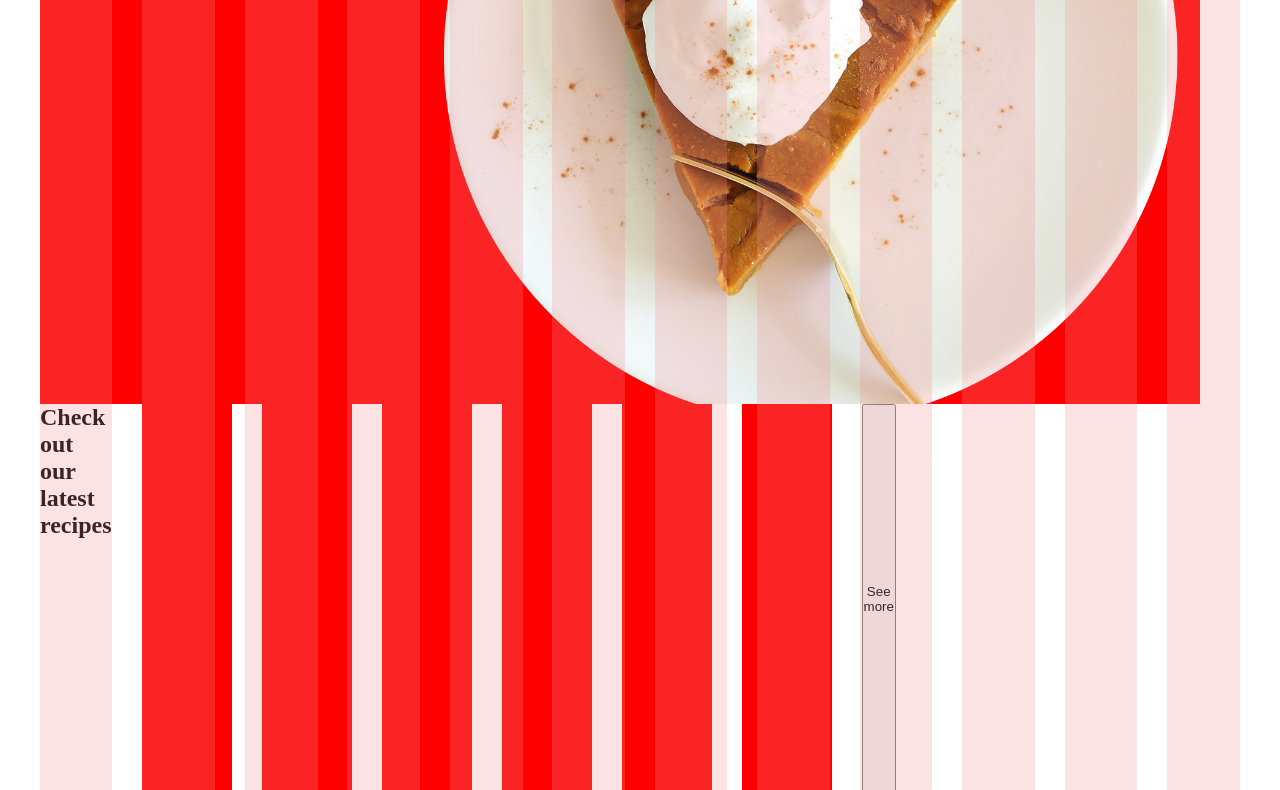
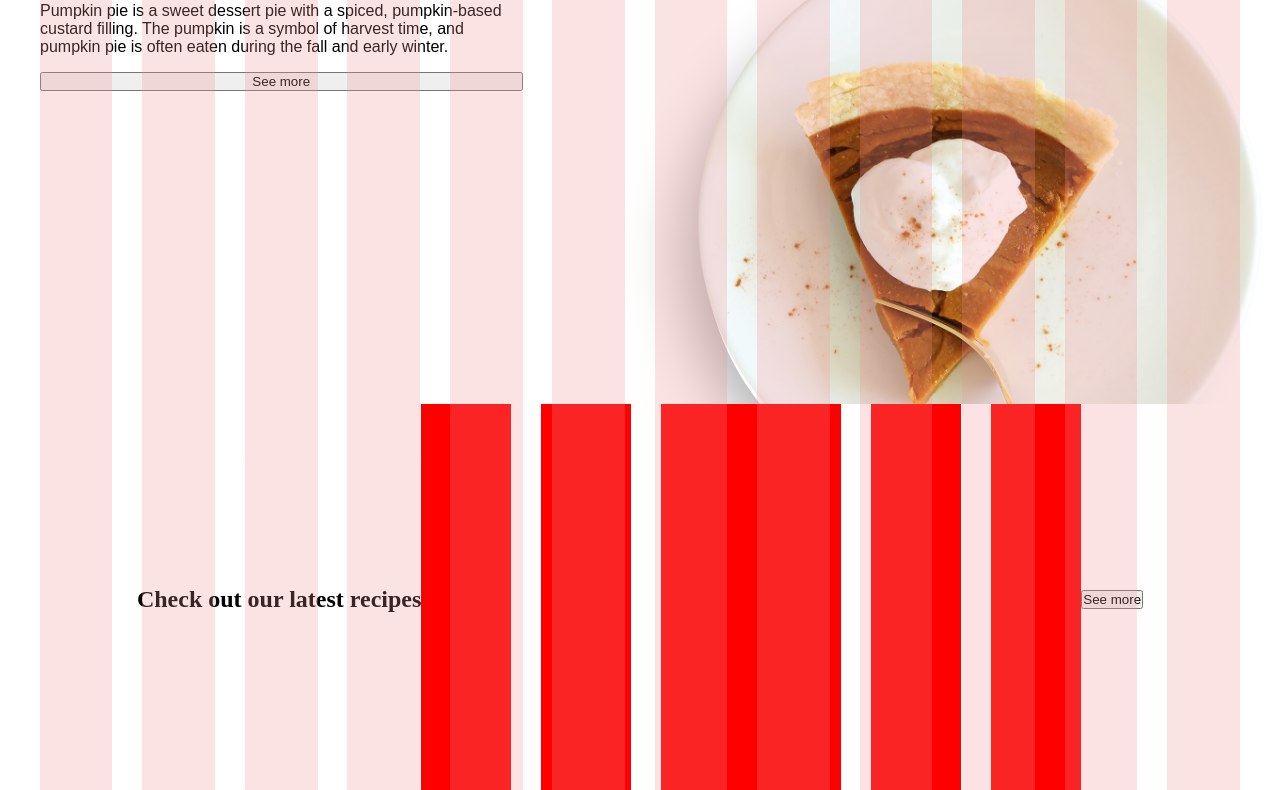
Before and after one commit to EidurK/hop1-vef1, a website: page index.html in a window 1280 px wide. Shown: the part 556-1346 px from the top of the page. Drawn offline with Linux system fonts and the light colour scheme.

Commit message:
Hero section layout fix

```diff
--- a/index.html
+++ b/index.html
@@ -26,11 +26,11 @@
                 <p>Pumpkin pie is a sweet dessert pie with a spiced, pumpkin-based custard filling. The pumpkin is a symbol of harvest time, and pumpkin pie is often eaten during the fall and early winter.</p>
                 <button type="button">See more</button>
               </div>
-              <div class="background-image">
-                <div class="group">
-                  <div class="shadow-circle"></div>
-                  <img src="myndir/PumpkinPie.png" alt="">
-                </div>
+            </div>
+            <div class="background-image">
+              <div class="group">
+                <div class="shadow-circle"></div>
+                <img src="myndir/PumpkinPie.png" alt="">
               </div>
             </div>
             <!--info text mun vera með heading, texta og takka til að kíkja á eithvað-->
--- a/styles/Hero.scss
+++ b/styles/Hero.scss
@@ -1,26 +1,20 @@
-.hero-section{
-  width: 100%;
+.hero-section {
   height: 800px;
-  position: relative;
-  overflow: hidden;
 }
 
-.hero-section>.content{
-  grid-column: span 12;
-  display: inherit;
-  grid-template-columns: inherit;
-  position: sticky;
-  top: 0;
-  height: inherit;
-  width: 100%;
-  overflow: hidden;
-  z-index: -1;
+.hero-section>.content {
+  width: var(--width-offset);
+  max-width: var(--max-width);
+  display: grid;
+  grid-template-columns: repeat(var(--columns), 1fr);
+  justify-items: center;
+  gap: var(--gutter);
+
 }
 
-.hero-section>.text{
+.hero-section .text {
   grid-column: span 5;
-  height:100%;
-  width: 50%;
+  height: 100%;
   display: flex;
   flex-direction: column;
   align-content: center;
--- a/styles/background-image.scss
+++ b/styles/background-image.scss
@@ -1,22 +1,22 @@
-.background-image{
+.background-image {
   position: absolute;
   display: flex;
   align-items: center;
-  justify-content:flex-end;
+  justify-content: flex-end;
+  width: 100vw;
   height: inherit;
-  width: 100vw;
   overflow: hidden;
-  background-color: #ff0000;
-  left: -10%;
+  z-index: -1;
 }
-.background-image > .group{
+
+.background-image>.group {
   position: relative;
-  top: 10%;
+  top: 30%;
   display: flex;
   align-items: center;
-  justify-content:center;
+  justify-content: center;
 
-  width: 65%;
+  width: 50%;
 }
 
 .background-image .shadow-circle {
@@ -26,13 +26,14 @@
   align-items: center;
   justify-content: center;
 
-  width:80% ;
+  width: 80%;
   aspect-ratio: 1/1;
 
-  box-shadow: -20px 10px 60px rgba(0,0,0,0.3);
+  box-shadow: -20px 10px 60px rgba(0, 0, 0, 0.3);
   border-radius: 50%;
   z-index: -1;
 }
+
 .background-image img {
   position: relative;
 }
--- a/styles/sections.scss
+++ b/styles/sections.scss
@@ -1,13 +1,5 @@
 section {
-  width: var(--width-offset);
-  max-width: var(--max-width);
-  grid-column: span 12;
   display: flex;
-  flex-direction: column;
-  gap: var(--spacing);
-
-  display: grid;
-  grid-template-columns: repeat(var(--columns), 1fr);
-  justify-items: center;
-  gap: var(--gutter);
+  justify-content: center;
+  align-items: center;
 }
--- a/styles/wrapper.scss
+++ b/styles/wrapper.scss
@@ -10,7 +10,7 @@
   /* Notum grid hér til að setja upp bil á milli header, meginmáls og fóts */
   display: grid;
   grid-template-rows: auto;
-  grid-template-columns: var(--columns);
+  grid-template-columns: auto;
 
   /* grid items eru miðjuð */
   justify-items: center;
@@ -21,17 +21,18 @@
 
 }
 
-@media (width >= 800px) {
+@media (width >=800px) {
   .wrapper {
     gap: var(--vertical-space-large);
   }
-  .wrapper .wrapper-main{
-
-  }
 }
 
-.wrapper .wrapper-content {}
 
 .wrapper .wrapper-nav {
+  width: 100%;
   margin-bottom: var(--spacing);
 }
+
+.wrapper .wrapper-main {
+  width: 100%;
+}
```
Also changed, not shown: style.css, 1 other file.
